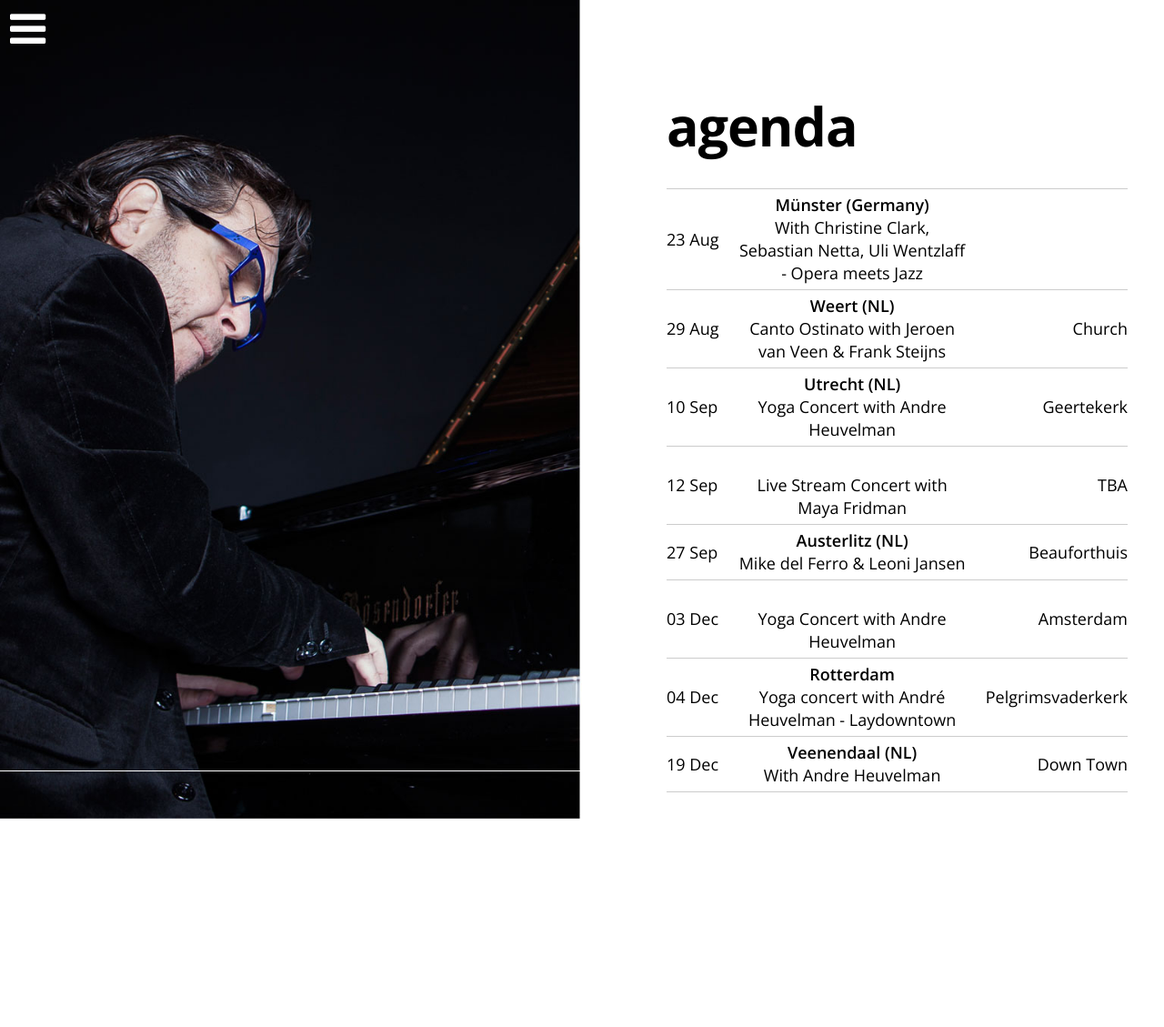
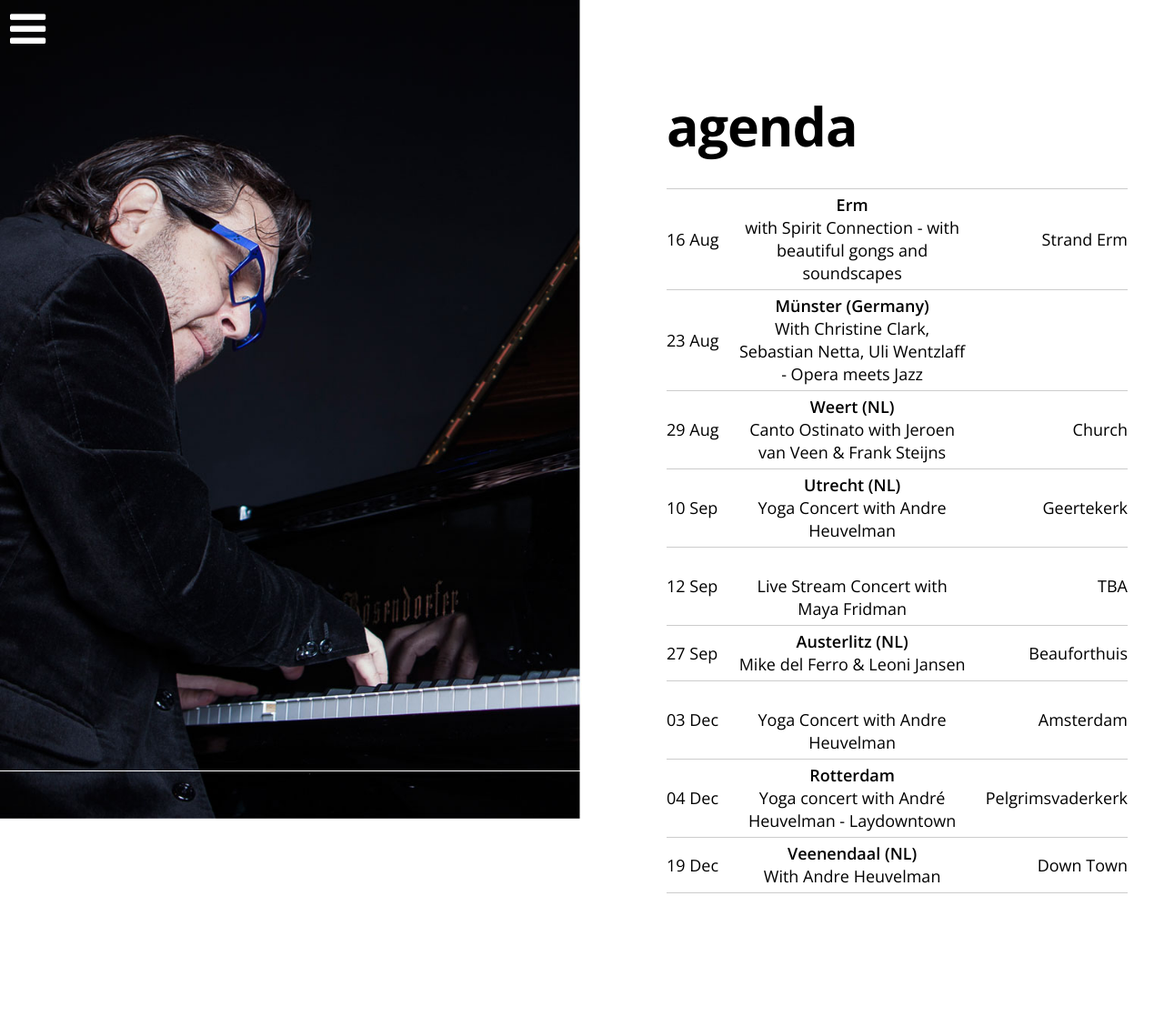
Before and after one commit to mikedelferro/website, a Jekyll site: the page built from agenda.html, in a window 1280 px wide. Shown: the whole page at 91% size. Built offline with Jekyll 4.4.1, drawn with Linux system fonts in a browser that asks for light colours; nearby versions of some CDN libraries; before the commit the page ends 1018 px from its top, so only the background shows below that.

Commit message:
Updated '_data/gigs.yml' via CloudCannon

```diff
--- a/_data/gigs.yml
+++ b/_data/gigs.yml
@@ -39,3 +39,8 @@ items:
     location:
     venue: Münster (Germany)
     url:
+  - title: with Spirit Connection - with beautiful gongs and soundscapes
+    date: 2020-08-16 12:00:00
+    location: Strand Erm
+    venue: Erm
+    url: wij-zijn-tijdloos.nl
```
